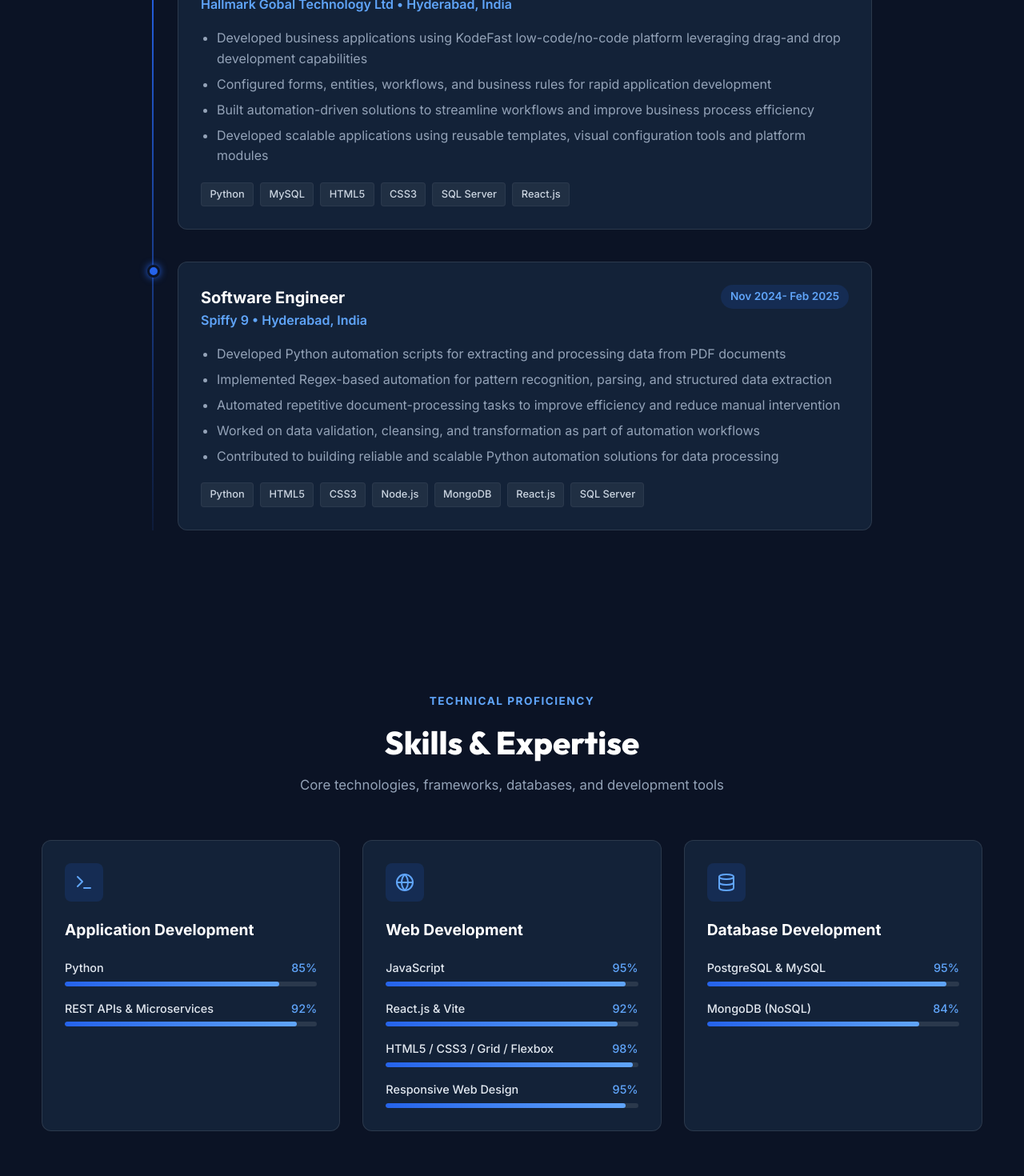
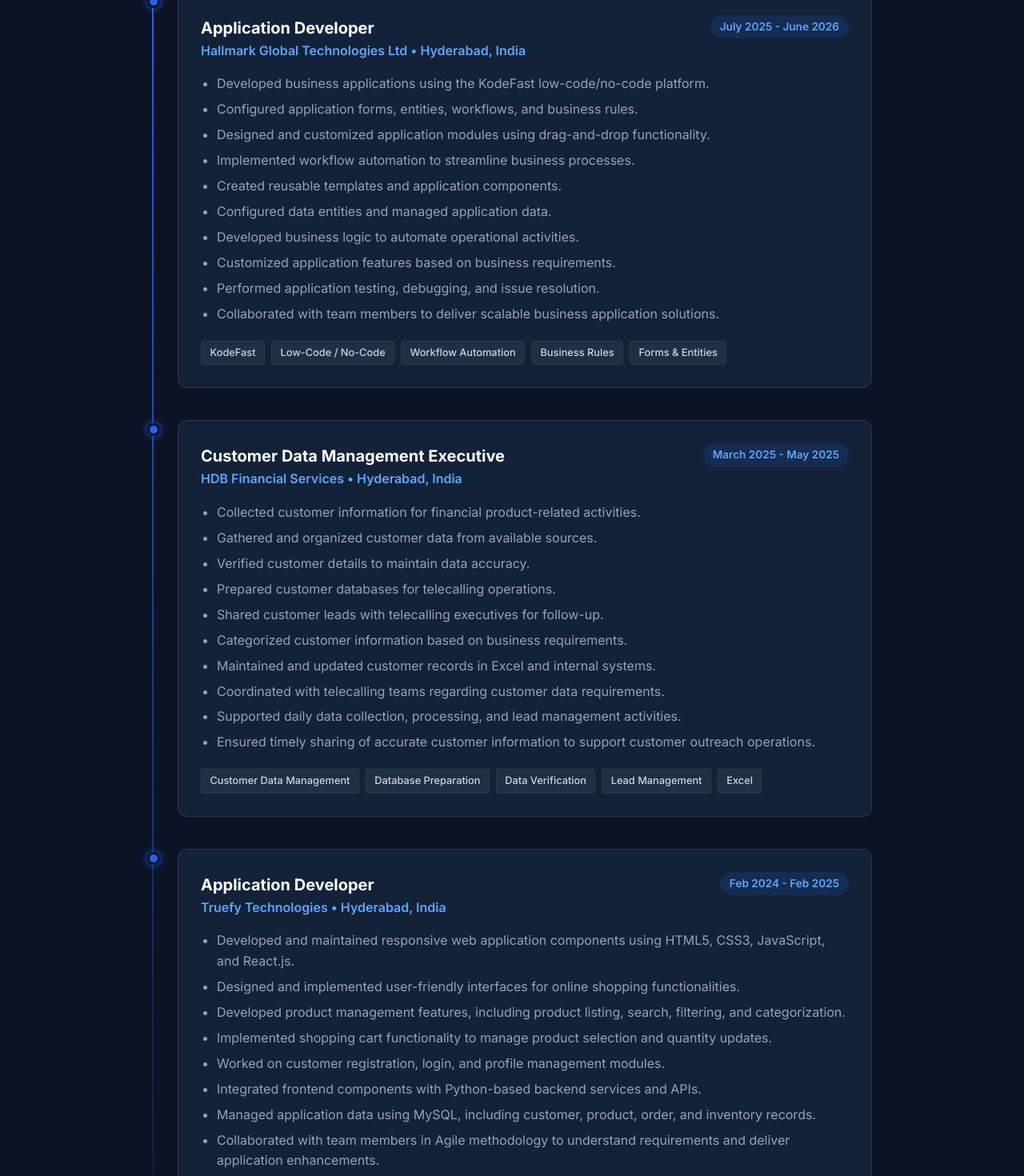
Before and after one commit to jagadeesh014/vuratajagadeeshportfolio, a React (Vite) app: page / in a window 1280 px wide. Shown: the part 1300-2770 px from the top of the page at 80% size. Built offline with nearby package versions, Linux system fonts and the light colour scheme.

Commit message:
Update portfolio and resume to match latest 2.5 years experience resume with Truefy, HDB Financial Services, and Hallmark Global Technologies

```diff
--- a/src/App.jsx
+++ b/src/App.jsx
@@ -99,72 +99,101 @@ export default function App() {
 
   // Data Arrays
   const statsData = [
-    { number: '1.4+', label: 'Years Experience' },
+    { number: '2.5+', label: 'Years Experience' },
     { number: '5+', label: 'Projects Delivered' },
-    { number: '6+', label: 'Certifications' },
-    { number: '99.9%', label: 'Database Uptime' },
+    { number: '4+', label: 'Certifications' },
+    { number: '99.9%', label: 'Operational Quality' },
   ];
 
   const experienceData = [
     {
-      role: 'Application Developer ',
-      company: 'Hallmark Gobal  Technology Ltd',
-      period: 'July 2025 - Present',
+      role: 'Application Developer',
+      company: 'Hallmark Global Technologies Ltd',
+      period: 'July 2025 - June 2026',
       location: 'Hyderabad, India',
       highlights: [
-          'Developed business applications using KodeFast low-code/no-code platform leveraging drag-and drop development capabilities',
-          'Configured forms, entities, workflows, and business rules for rapid application development',
-          'Built automation-driven solutions to streamline workflows and improve business process efficiency',
-          'Developed scalable applications using reusable templates, visual configuration tools and platform modules',
-
+        'Developed business applications using the KodeFast low-code/no-code platform.',
+        'Configured application forms, entities, workflows, and business rules.',
+        'Designed and customized application modules using drag-and-drop functionality.',
+        'Implemented workflow automation to streamline business processes.',
+        'Created reusable templates and application components.',
+        'Configured data entities and managed application data.',
+        'Developed business logic to automate operational activities.',
+        'Customized application features based on business requirements.',
+        'Performed application testing, debugging, and issue resolution.',
+        'Collaborated with team members to deliver scalable business application solutions.'
       ],
-      tags: ['Python', 'MySQL', 'HTML5', 'CSS3', 'SQL Server', 'React.js',]
+      tags: ['KodeFast', 'Low-Code / No-Code', 'Workflow Automation', 'Business Rules', 'Forms & Entities']
     },
     {
-      role: 'Software Engineer',
-      company: 'Spiffy 9',
-      period: 'Nov 2024- Feb 2025',
+      role: 'Customer Data Management Executive',
+      company: 'HDB Financial Services',
+      period: 'March 2025 - May 2025',
       location: 'Hyderabad, India',
       highlights: [
-        'Developed Python automation scripts for extracting and processing data from PDF documents',
-        'Implemented Regex-based automation for pattern recognition, parsing, and structured data extraction',
-        'Automated repetitive document-processing tasks to improve efficiency and reduce manual intervention',
-        'Worked on data validation, cleansing, and transformation as part of automation workflows',
-        'Contributed to building reliable and scalable Python automation solutions for data processing'
-
+        'Collected customer information for financial product-related activities.',
+        'Gathered and organized customer data from available sources.',
+        'Verified customer details to maintain data accuracy.',
+        'Prepared customer databases for telecalling operations.',
+        'Shared customer leads with telecalling executives for follow-up.',
+        'Categorized customer information based on business requirements.',
+        'Maintained and updated customer records in Excel and internal systems.',
+        'Coordinated with telecalling teams regarding customer data requirements.',
+        'Supported daily data collection, processing, and lead management activities.',
+        'Ensured timely sharing of accurate customer information to support customer outreach operations.'
       ],
-      tags: ['Python', 'HTML5', 'CSS3', 'Node.js', 'MongoDB', 'React.js', 'SQL Server']
+      tags: ['Customer Data Management', 'Database Preparation', 'Data Verification', 'Lead Management', 'Excel']
     },
+    {
+      role: 'Application Developer',
+      company: 'Truefy Technologies',
+      period: 'Feb 2024 - Feb 2025',
+      location: 'Hyderabad, India',
+      highlights: [
+        'Developed and maintained responsive web application components using HTML5, CSS3, JavaScript, and React.js.',
+        'Designed and implemented user-friendly interfaces for online shopping functionalities.',
+        'Developed product management features, including product listing, search, filtering, and categorization.',
+        'Implemented shopping cart functionality to manage product selection and quantity updates.',
+        'Worked on customer registration, login, and profile management modules.',
+        'Integrated frontend components with Python-based backend services and APIs.',
+        'Managed application data using MySQL, including customer, product, order, and inventory records.',
+        'Collaborated with team members in Agile methodology to understand requirements and deliver application enhancements.'
+      ],
+      tags: ['React.js', 'JavaScript', 'HTML5', 'CSS3', 'Python', 'MySQL', 'Agile']
+    }
   ];
 
   const skillsData = [
     {
-      category: 'Application Development',
+      category: 'Application & Python Development',
       icon: <Terminal size={24} />,
       skills: [
-        { name: 'Python', level: 85 },
-        { name: 'REST APIs & Microservices', level: 92 }
+        { name: 'Python', level: 92 },
+        { name: 'Low-Code / No-Code (KodeFast)', level: 92 },
+        { name: 'REST APIs & Backend Integration', level: 88 },
+        { name: 'Workflow & Process Automation', level: 90 }
       ]
     },
     {
-      category: 'Web Development',
+      category: 'Frontend & Web Development',
       icon: <Globe size={24} />,
       skills: [
-        { name: 'JavaScript ', level: 95 },
-        { name: 'React.js & Vite', level: 92 },
-        { name: 'HTML5 / CSS3 / Grid / Flexbox', level: 98 },
-        { name: 'Responsive Web Design', level: 95 }
+        { name: 'React.js', level: 90 },
+        { name: 'JavaScript (ES6+)', level: 92 },
+        { name: 'HTML5 & CSS3', level: 95 },
+        { name: 'Responsive Web Design', level: 92 }
       ]
     },
     {
-      category: 'Database Development',
+      category: 'Database & RDBMS',
       icon: <Database size={24} />,
       skills: [
-        { name: 'PostgreSQL & MySQL', level: 95 },
-        { name: 'MongoDB (NoSQL)', level: 84 }
+        { name: 'MySQL', level: 92 },
+        { name: 'SQL Queries', level: 90 },
+        { name: 'RDBS (Relational Databases)', level: 88 },
+        { name: 'Customer Data Management & Excel', level: 90 }
       ]
-    },
-
+    }
   ];
 
   const projectsData = [
@@ -258,37 +287,30 @@ export default function App() {
     {
       title: 'Python Automation Intern',
       issuer: 'Spiffy9',
-      date: 'Certification Completed',
-      credId: 'Spiffy9293i82',
+      date: 'Certified Certification',
+      credId: 'Spiffy9-Auto-Cert',
       icon: <Award size={28} />
     },
     {
       title: 'Python Full Stack Developer Intern',
       issuer: 'Codegnan',
-      date: 'Issued July 2023',
-      credId: 'Ikxk-VJ51tp2023',
+      date: 'Certified Certification',
+      credId: 'Codegnan-FullStack',
       icon: <Database size={28} />
     },
     {
       title: 'Machine Learning Intern',
       issuer: 'Indian Servers',
-      date: 'Issued July 2022',
-      credId: 'IndServ22a999 ',
+      date: 'Certified Certification',
+      credId: 'IndianServers-ML',
       icon: <Award size={28} />
     },
     {
       title: 'Internet of Things',
       issuer: 'NPTEL',
-      date: 'Issued Oct 2023',
+      date: 'Certified Certification',
       credId: 'NPTEL-IOT',
       icon: <Globe size={28} />
-    },
-    {
-      title: 'Web Technologies',
-      issuer: 'APT IT Solutions',
-      date: 'Issued April 2024',
-      credId: 'PG-SPEC-773120',
-      icon: <Database size={28} />
     }
   ];
 
@@ -387,18 +409,18 @@ export default function App() {
             </div>
           </div>
           <div className="avatar-floating-badge">
-            <Sparkles size={14} className="text-blue" /> Software Developer
+            <Sparkles size={14} className="text-blue" /> Application & Python Developer
           </div>
         </div>
 
         <h1 className="hero-title">Vurata Jagadeesh</h1>
 
         <div className="hero-role">
-          Application Developer | Web Developer | Database Developer
+          Application Developer | Python Automation | Web Developer
         </div>
 
         <p className="hero-desc">
-          Developing robust applications, responsive websites, and efficient database solutions to deliver seamless digital experiences.
+          Results-driven professional with 2.5 years of experience in application development, Python automation, and customer data management. Skilled in developing web applications, implementing business workflows, and streamlining operational processes.
         </p>
 
         <div className="hero-actions">
@@ -622,11 +644,11 @@ export default function App() {
                 </div>
                 <div className="contact-method-details">
                   <span className="contact-method-label">Email Address</span>
-                  <p className="contact-method-val">jagadeeshv0114@gmail.com</p>
+                  <p className="contact-method-val">jagadeeshv514@gmail.com</p>
                 </div>
                 <button
                   className="copy-btn"
-                  onClick={() => copyToClipboard('jagadeeshv0114@gmail.com', 'email')}
+                  onClick={() => copyToClipboard('jagadeeshv514@gmail.com', 'email')}
                   title="Copy email"
                 >
                   {copiedText === 'email' ? <Check size={18} className="text-green" /> : <Copy size={18} />}
@@ -741,20 +763,20 @@ export default function App() {
             Vurata Jagadeesh
           </a>
           <p className="hero-desc" style={{ marginBottom: 0 }}>
-            Application Developer • Web Developer • Database Developer
+            Application Developer • Python Developer • Web Developer
           </p>
 
           <div className="footer-socials">
             <a href="https://github.com" target="_blank" rel="noreferrer" className="social-icon-btn" aria-label="GitHub" title="GitHub">
               <Code size={18} />
             </a>
-            <a href="https://linkedin.com" target="_blank" rel="noreferrer" className="social-icon-btn" aria-label="LinkedIn" title="LinkedIn">
+            <a href="https://www.linkedin.com/in/vurata-jagadeesh/" target="_blank" rel="noreferrer" className="social-icon-btn" aria-label="LinkedIn" title="LinkedIn">
               <Globe size={18} />
             </a>
             <a href="https://twitter.com" target="_blank" rel="noreferrer" className="social-icon-btn" aria-label="Twitter" title="Twitter">
               <Share2 size={18} />
             </a>
-            <a href="mailto:jagadeeshv0114@gmail.com" className="social-icon-btn" aria-label="Email" title="Email">
+            <a href="mailto:jagadeeshv514@gmail.com" className="social-icon-btn" aria-label="Email" title="Email">
               <Mail size={18} />
             </a>
           </div>
--- a/src/components/ResumeModal.jsx
+++ b/src/components/ResumeModal.jsx
@@ -1,5 +1,5 @@
 import React from 'react';
-import { X, Download, FileText, CheckCircle2, Award, Briefcase, GraduationCap } from 'lucide-react';
+import { X, Download, FileText, CheckCircle2, Award, Briefcase, GraduationCap, Globe, Code, Database } from 'lucide-react';
 import confetti from 'canvas-confetti';
 
 export default function ResumeModal({ isOpen, onClose }) {
@@ -39,8 +39,11 @@ export default function ResumeModal({ isOpen, onClose }) {
           <div className="resume-hero-banner">
             <div>
               <h3>VURATA JAGADEESH</h3>
-              <p className="resume-subtitle">Frontend Developer & Python Developer</p>
-              <p className="resume-loc">📍 Hyderabad • +91 9014177672 • jagadeeshv0114@gmail.com</p>
+              <p className="resume-subtitle">Application Developer | Python Automation | Data Management</p>
+              <p className="resume-loc">📍 Hyderabad • +91 9014177672 • jagadeeshv514@gmail.com</p>
+              <p className="resume-loc" style={{ marginTop: '0.2rem' }}>
+                🔗 <a href="https://www.linkedin.com/in/vurata-jagadeesh/" target="_blank" rel="noreferrer" style={{ color: 'var(--blue-light)' }}>linkedin.com/in/vurata-jagadeesh</a>
+              </p>
             </div>
             <button className="btn-primary flex-center gap-2" onClick={handleDownload}>
               <Download size={18} /> Download Official PDF
@@ -49,29 +52,45 @@ export default function ResumeModal({ isOpen, onClose }) {
 
           <div className="resume-grid">
             <div className="resume-section">
-              <h4><Briefcase size={18} className="text-blue" /> Work Experience</h4>
+              <h4><Briefcase size={18} className="text-blue" /> Work Experience (2.5 Years)</h4>
+
               <div className="resume-item">
                 <div className="resume-item-header">
                   <strong>Application Developer</strong>
-                  <span className="badge-year">July 2025 - Present</span>
+                  <span className="badge-year">July 2025 - June 2026</span>
                 </div>
                 <p className="resume-org">Hallmark Global Technologies Ltd</p>
                 <ul>
-                  <li>Developed business applications using KodeFast low-code/no-code platform.</li>
-                  <li>Configured forms, entities, workflows, and business rules.</li>
-                  <li>Built automation-driven solutions to streamline workflows.</li>
+                  <li>Developed business applications using the KodeFast low-code/no-code platform.</li>
+                  <li>Configured application forms, entities, workflows, and business rules.</li>
+                  <li>Implemented workflow automation and built reusable templates and platform components.</li>
+                  <li>Customized application features and performed testing, debugging, and issue resolution.</li>
                 </ul>
               </div>
 
               <div className="resume-item">
                 <div className="resume-item-header">
-                  <strong>Software Engineer</strong>
-                  <span className="badge-year">Nov 2024 - Mar 2025</span>
+                  <strong>Customer Data Management Executive</strong>
+                  <span className="badge-year">March 2025 - May 2025</span>
                 </div>
-                <p className="resume-org">Spiffy 9</p>
+                <p className="resume-org">HDB Financial Services</p>
                 <ul>
-                  <li>Developed Python automation scripts for extracting data from PDF documents.</li>
-                  <li>Implemented Regex-based automation for pattern recognition and parsing.</li>
+                  <li>Collected, gathered, and organized customer data from available sources.</li>
+                  <li>Verified customer details to maintain data accuracy for telecalling operations.</li>
+                  <li>Categorized customer records and maintained databases in Excel and internal systems.</li>
+                </ul>
+              </div>
+
+              <div className="resume-item">
+                <div className="resume-item-header">
+                  <strong>Application Developer</strong>
+                  <span className="badge-year">Feb 2024 - Feb 2025</span>
+                </div>
+                <p className="resume-org">Truefy Technologies</p>
+                <ul>
+                  <li>Developed responsive web components using HTML5, CSS3, JavaScript, and React.js.</li>
+                  <li>Designed online shopping interfaces, product management, and shopping cart modules.</li>
+                  <li>Integrated frontend with Python-based backend services & managed data in MySQL.</li>
                 </ul>
               </div>
             </div>
@@ -83,7 +102,7 @@ export default function ResumeModal({ isOpen, onClose }) {
                   <strong>B.Tech in Computer Science & Engineering</strong>
                   <span className="badge-year">2020 - 2024</span>
                 </div>
-                <p className="resume-org">ST. Ann's College of Eng. & Tech (CGPA: 7.1/10)</p>
+                <p className="resume-org">ST. Ann's College of Engineering & Technology (CGPA: 7.1/10)</p>
               </div>
 
               <div className="resume-item">
@@ -94,12 +113,22 @@ export default function ResumeModal({ isOpen, onClose }) {
                 <p className="resume-org">T.L.S.M.S Junior College (CGPA: 7.7/10)</p>
               </div>
 
-              <h4 style={{ marginTop: '1.5rem' }}><Award size={18} className="text-blue" /> Certifications</h4>
+              <div className="resume-item">
+                <div className="resume-item-header">
+                  <strong>Secondary School Certificate (SSC)</strong>
+                  <span className="badge-year">2017 - 2018</span>
+                </div>
+                <p className="resume-org">Apex High School (CGPA: 9.2/10)</p>
+              </div>
+
+              <h4 style={{ marginTop: '1.5rem' }}><Award size={18} className="text-blue" /> Certifications & Details</h4>
               <ul className="resume-cert-list">
-                <li><CheckCircle2 size={16} className="text-green" /> Certified Python Automation Intern (Spiffy9)</li>
-                <li><CheckCircle2 size={16} className="text-green" /> Certified Python Full Stack Developer (Codegnan)</li>
-                <li><CheckCircle2 size={16} className="text-green" /> Certified Machine Learning Intern (Indian Servers)</li>
-                <li><CheckCircle2 size={16} className="text-green" /> Certified Internet of Things (NPTEL)</li>
+                <li><CheckCircle2 size={16} className="text-green" /> Certified "Python Automation Intern" (Spiffy9)</li>
+                <li><CheckCircle2 size={16} className="text-green" /> Certified "Python Full Stack Developer Intern" (Codegnan)</li>
+                <li><CheckCircle2 size={16} className="text-green" /> Certified "Machine Learning Intern" (Indian Servers)</li>
+                <li><CheckCircle2 size={16} className="text-green" /> Certified "Internet of Things" (NPTEL)</li>
+                <li><CheckCircle2 size={16} className="text-green" /> <strong>Languages:</strong> English, Telugu</li>
+                <li><CheckCircle2 size={16} className="text-green" /> <strong>Achievements:</strong> Multiple technical certifications in Python</li>
               </ul>
             </div>
           </div>
```
Also changed, not shown: 2 other files (tests, documents, lock files or other folders).
